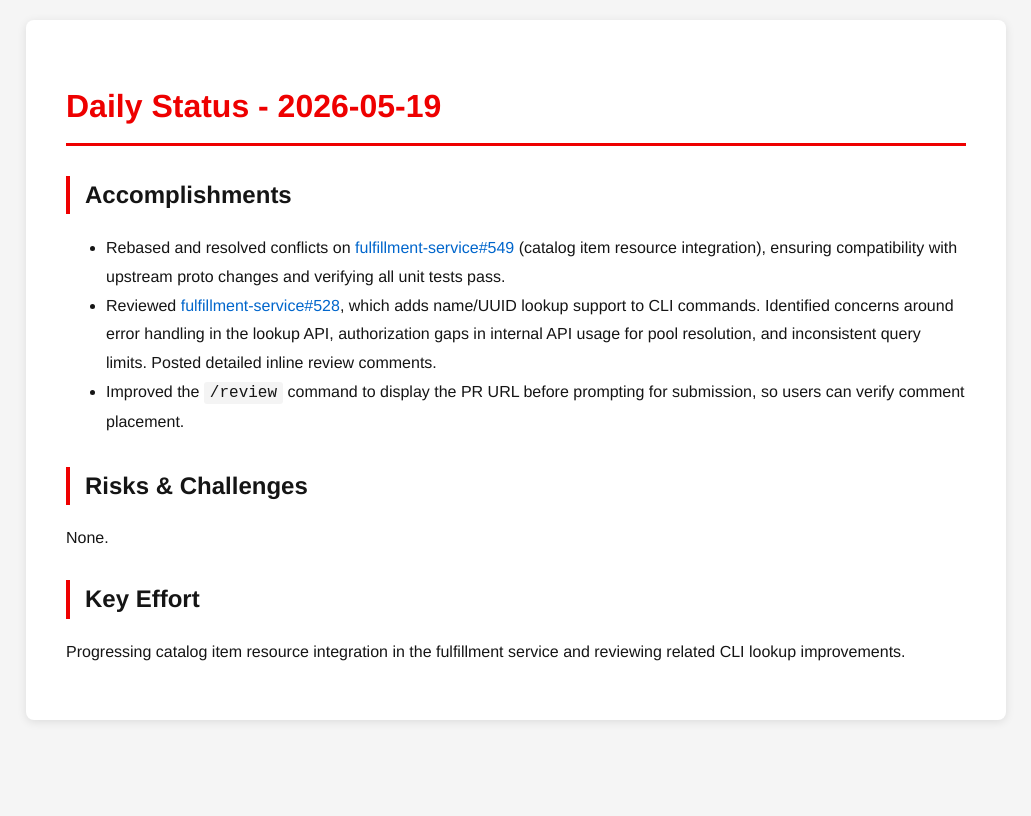
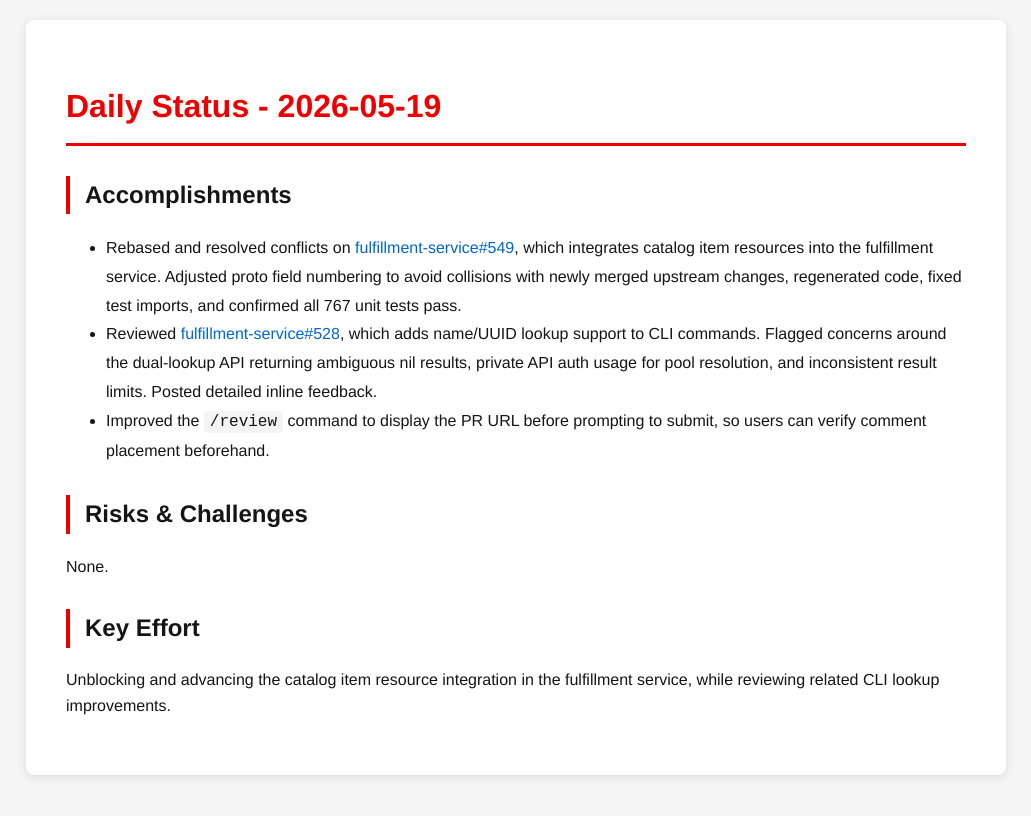
Before and after one commit to tzvatot/daily-status, a Jekyll site: the page built from 2026-05-19.md, in a window 1280 px wide. Shown: the top 816 px of the page, without its empty margins (124-1155 px from the left). Built offline with Jekyll 4.4.1, drawn with Linux system fonts in a browser that asks for light colours.

Commit message:
Daily status update - 2026-05-19

```diff
--- a/2026-05-19.md
+++ b/2026-05-19.md
@@ -7,12 +7,12 @@ date: 2026-05-19
 # Daily Status - 2026-05-19
 
 ## Accomplishments
-- Rebased and resolved conflicts on [fulfillment-service#549](https://github.com/osac-project/fulfillment-service/pull/549) (catalog item resource integration), ensuring compatibility with upstream proto changes and verifying all unit tests pass.
-- Reviewed [fulfillment-service#528](https://github.com/osac-project/fulfillment-service/pull/528), which adds name/UUID lookup support to CLI commands. Identified concerns around error handling in the lookup API, authorization gaps in internal API usage for pool resolution, and inconsistent query limits. Posted detailed inline review comments.
-- Improved the `/review` command to display the PR URL before prompting for submission, so users can verify comment placement.
+- Rebased and resolved conflicts on [fulfillment-service#549](https://github.com/osac-project/fulfillment-service/pull/549), which integrates catalog item resources into the fulfillment service. Adjusted proto field numbering to avoid collisions with newly merged upstream changes, regenerated code, fixed test imports, and confirmed all 767 unit tests pass.
+- Reviewed [fulfillment-service#528](https://github.com/osac-project/fulfillment-service/pull/528), which adds name/UUID lookup support to CLI commands. Flagged concerns around the dual-lookup API returning ambiguous nil results, private API auth usage for pool resolution, and inconsistent result limits. Posted detailed inline feedback.
+- Improved the `/review` command to display the PR URL before prompting to submit, so users can verify comment placement beforehand.
 
 ## Risks & Challenges
 None.
 
 ## Key Effort
-Progressing catalog item resource integration in the fulfillment service and reviewing related CLI lookup improvements.
+Unblocking and advancing the catalog item resource integration in the fulfillment service, while reviewing related CLI lookup improvements.
```
